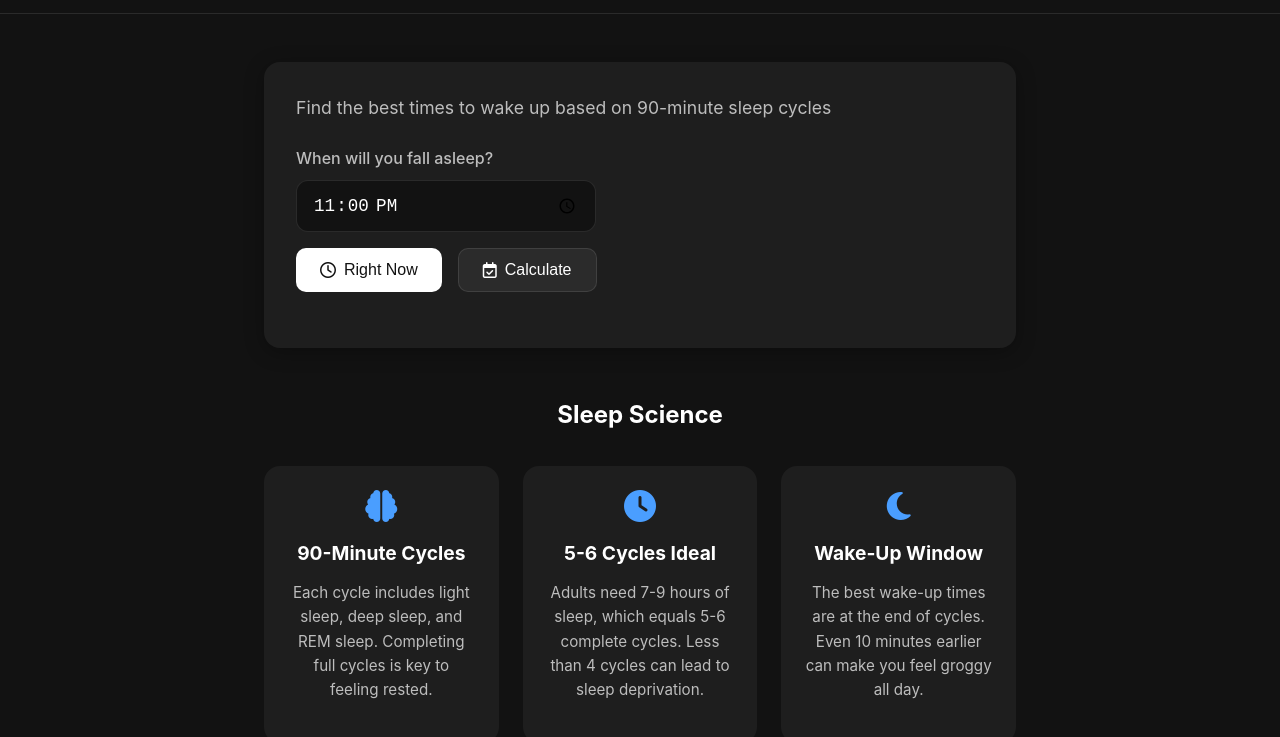
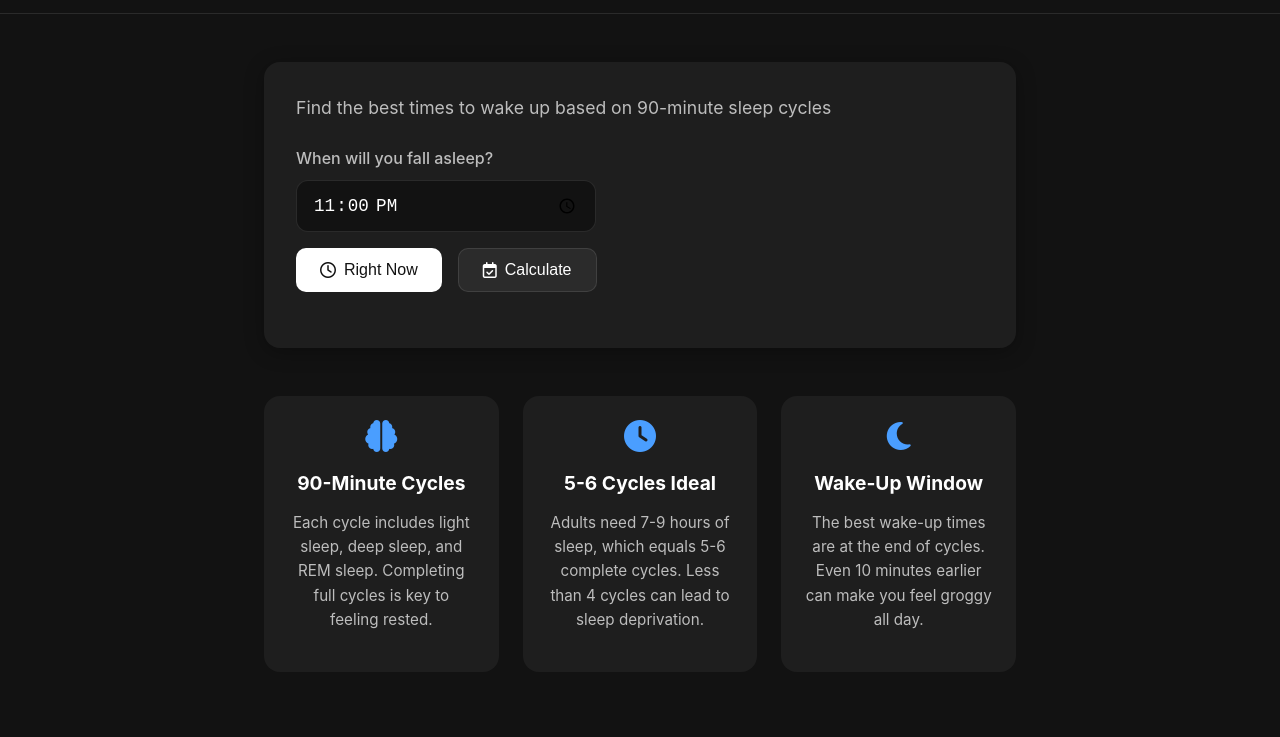
Before and after one commit to iantolentino/Sleep-Cycle-Calculator, a website: page index.html in a window 1280 px wide. Shown: the part 113-850 px from the top of the page. Drawn offline with nearby package versions, Linux system fonts and the light colour scheme.

Commit message:
Update index.html

```diff
--- a/index.html
+++ b/index.html
@@ -70,7 +70,6 @@
 
       <!-- Sleep Facts Section -->
       <div class="facts-section">
-        <h2 class="section-title">Sleep Science</h2>
         <div class="facts-grid">
           <div class="fact-card">
             <i class="fa-solid fa-brain fact-icon"></i>
```
